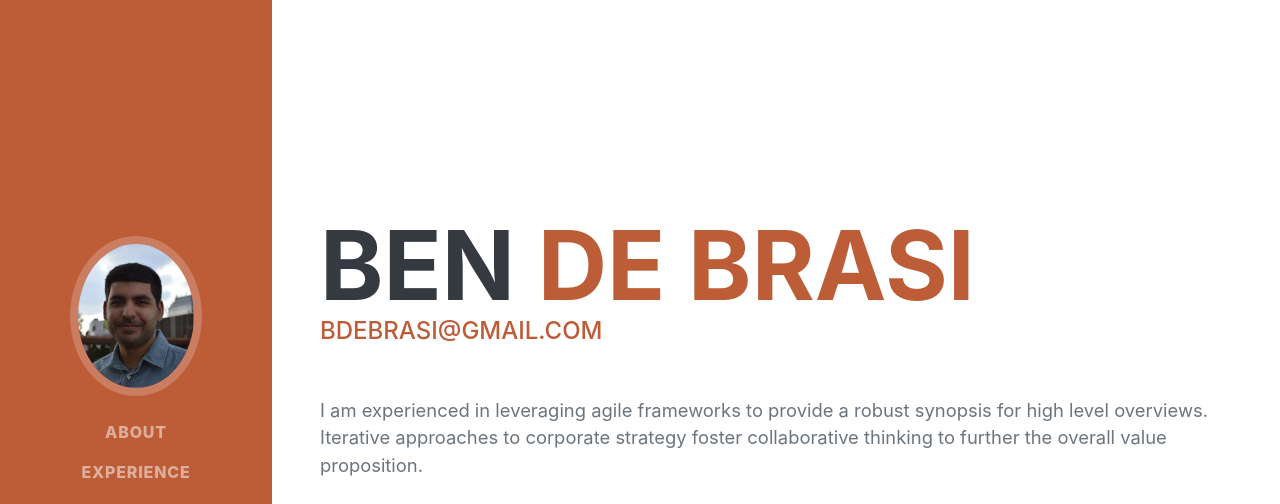
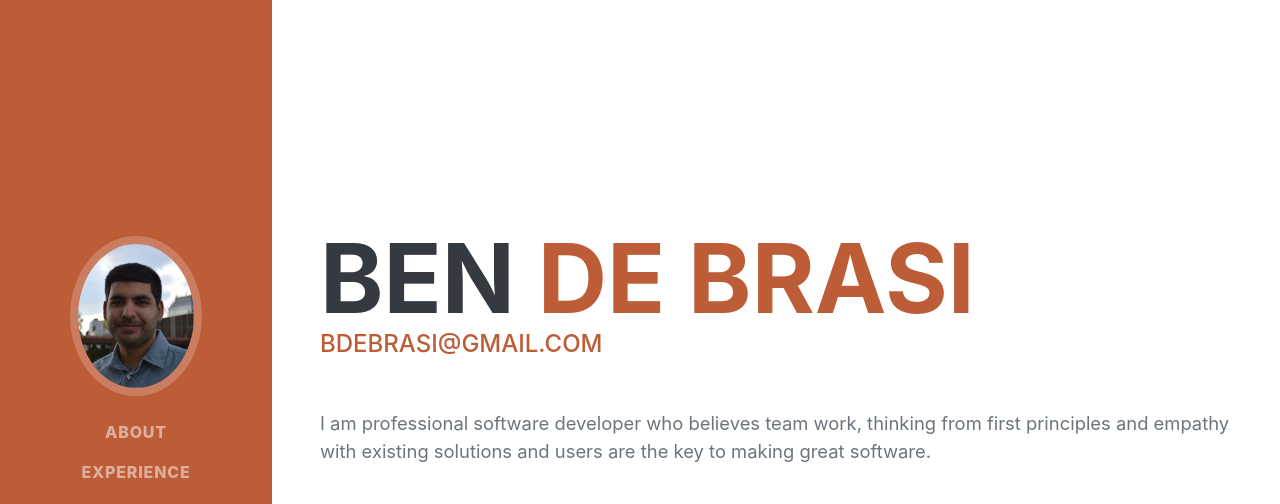
Before and after one commit to BenDeBrasi/BenDeBrasi.github.io, a plain HTML site: page index.html in a window 1280 px wide. Shown: the top 504 px of the page. Drawn offline with nearby package versions, Linux system fonts and the light colour scheme; a web font is replaced by a local one.

Commit message:
Changed about description

```diff
--- a/index.html
+++ b/index.html
@@ -40,7 +40,7 @@
                     <h1 class="mb-0">Ben <span class="text-primary">De Brasi</span></h1>
                     <!--<div class="subheading mb-5">3542 Berry Street · Cheyenne Wells, CO 80810 · (317) 585-8468 · <a href="mailto:bdebrasi@gmail.com">bdebrasi@gmail.com</a></div>-->
                     <div class="subheading mb-5"><a href="mailto:bdebrasi@gmail.com">bdebrasi@gmail.com</a></div>
-                    <p class="lead mb-5">I am experienced in leveraging agile frameworks to provide a robust synopsis for high level overviews. Iterative approaches to corporate strategy foster collaborative thinking to further the overall value proposition.</p>
+                    <p class="lead mb-5">I am professional software developer who believes team work, thinking from first principles and empathy with existing solutions and users are the key to making great software.</p>
                     <div class="social-icons">
                         <a class="social-icon" href="https://www.linkedin.com/in/benjamin-de-brasi-984689135/">
                             <i class="fab fa-linkedin-in"></i>
```
